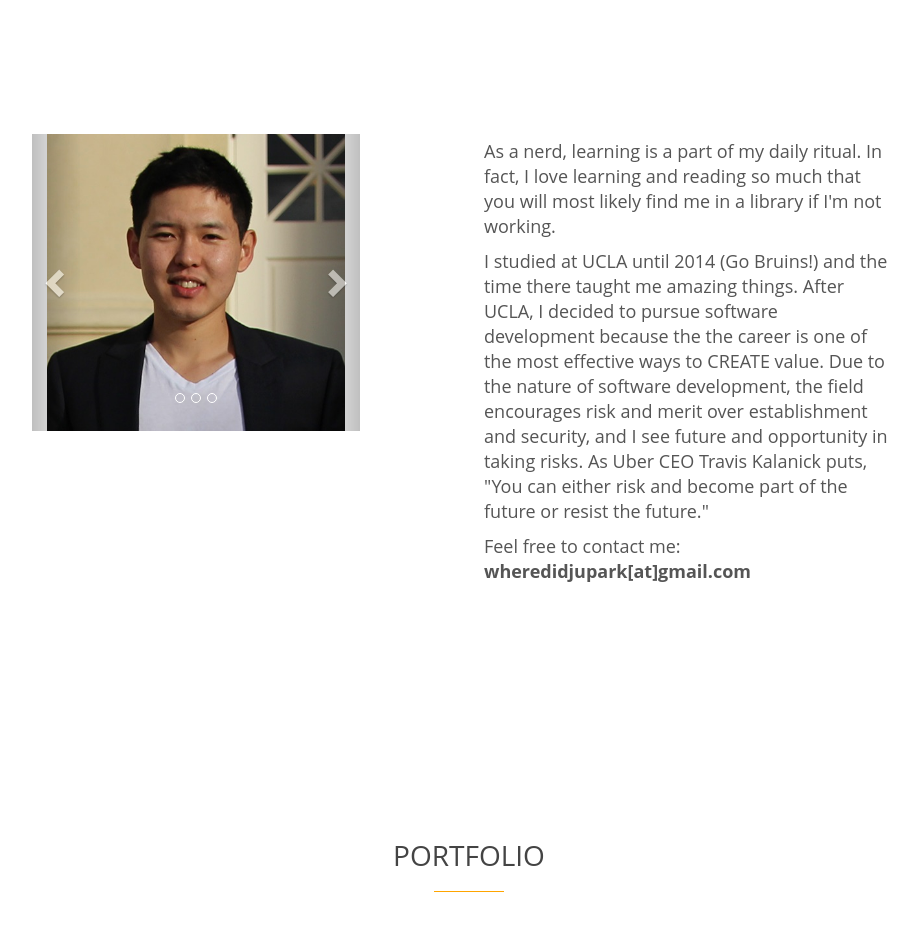
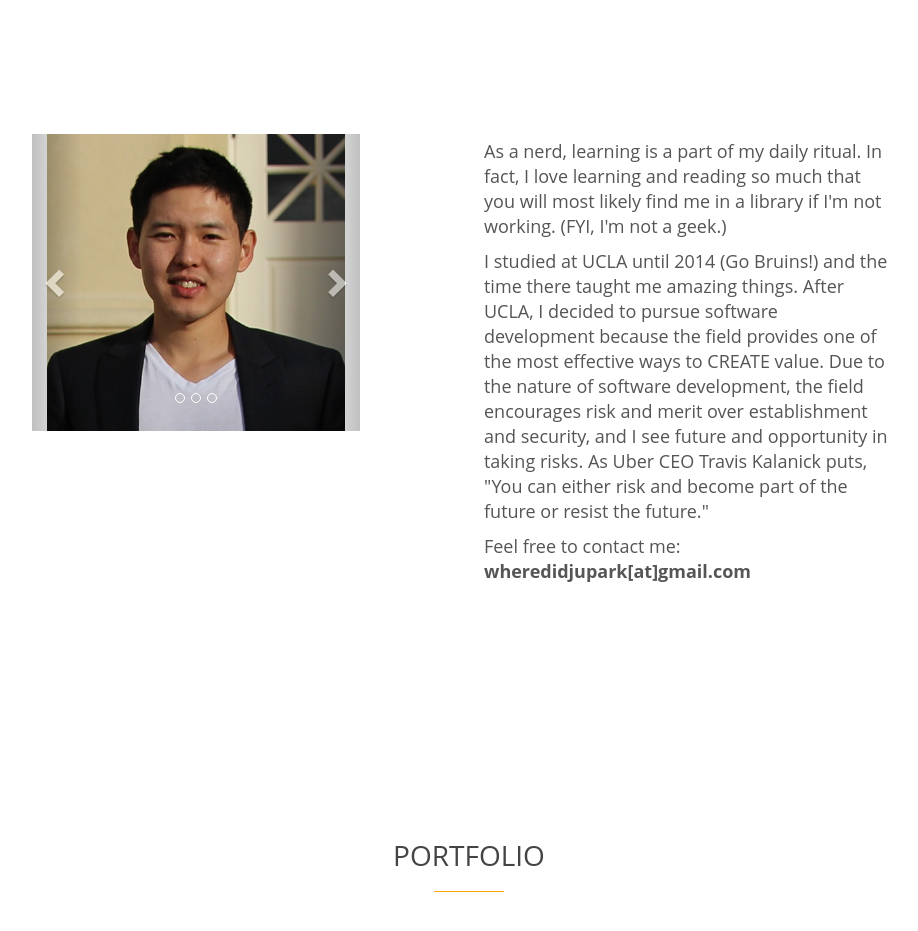
Before and after one commit to thinkingtofu/thinkingtofu.github.io, a plain HTML site: page index.html in a window 1280 px wide. Shown: the part 1360-2291 px from the top of the page, without its empty margins (171-1089 px from the left). Drawn offline with Linux system fonts and the light colour scheme.

Commit message:
minor text content changes

```diff
--- a/index.html
+++ b/index.html
@@ -10,7 +10,7 @@
     <!-- Meta -->
     <meta charset="utf-8">
     <meta name="viewport" content="width=device-width, initial-scale=1.0">
-    <meta name="description" content="Portfolio Website for Ju Park">
+    <meta name="description" content="Ju's Portfolio">
     <meta name="author" content="Ju Park">
     <!-- Favicon -->
     <link rel="shortcut icon" href="assets/favicon.ico">
@@ -208,10 +208,10 @@ The data-spy and data-target are part of the built-in Bootstrap scrollspy functi
             </div>
             <div class="col-md-4 col-lg-4 col-md-offset-1 col-lg-offset-1">
                 <h4>
-                    As a nerd, learning is a part of my daily ritual. In fact, I love learning and reading so much that you will most likely find me in a library if I'm not working.
+                    As a nerd, learning is a part of my daily ritual. In fact, I love learning and reading so much that you will most likely find me in a library if I'm not working. (FYI, I'm not a geek.)
                 </h4>
                 <h4>
-                    I studied at UCLA until 2014 (Go Bruins!) and the time there taught me amazing things. After UCLA, I decided to pursue software development because the the career is one of the most effective ways to CREATE value. Due to the nature of software development, the field encourages risk and merit over establishment and security, and I see future and opportunity in taking risks. As Uber CEO Travis Kalanick puts, "You can either risk and become part of the future or resist the future."
+                    I studied at UCLA until 2014 (Go Bruins!) and the time there taught me amazing things. After UCLA, I decided to pursue software development because the field provides one of the most effective ways to CREATE value. Due to the nature of software development, the field encourages risk and merit over establishment and security, and I see future and opportunity in taking risks. As Uber CEO Travis Kalanick puts, "You can either risk and become part of the future or resist the future."
                 </h4>
                 <h4>
                     Feel free to contact me:
```
